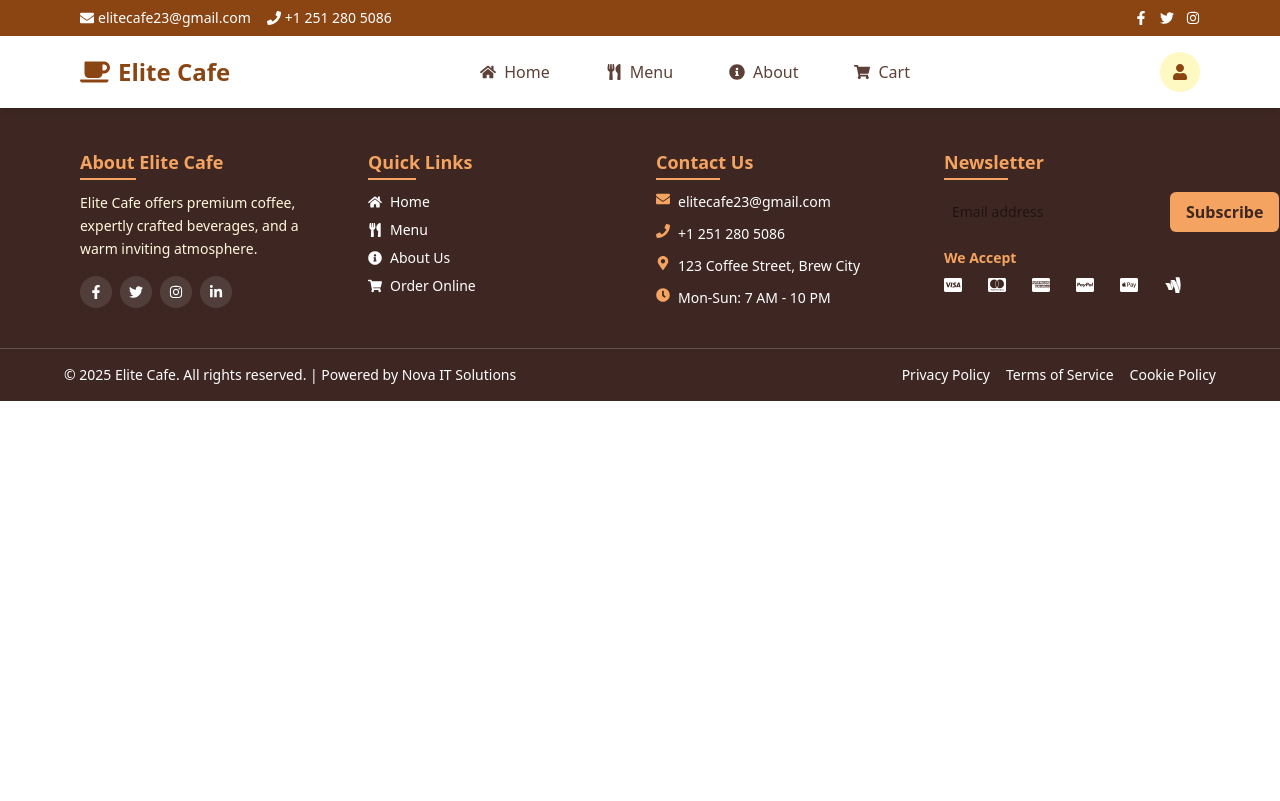
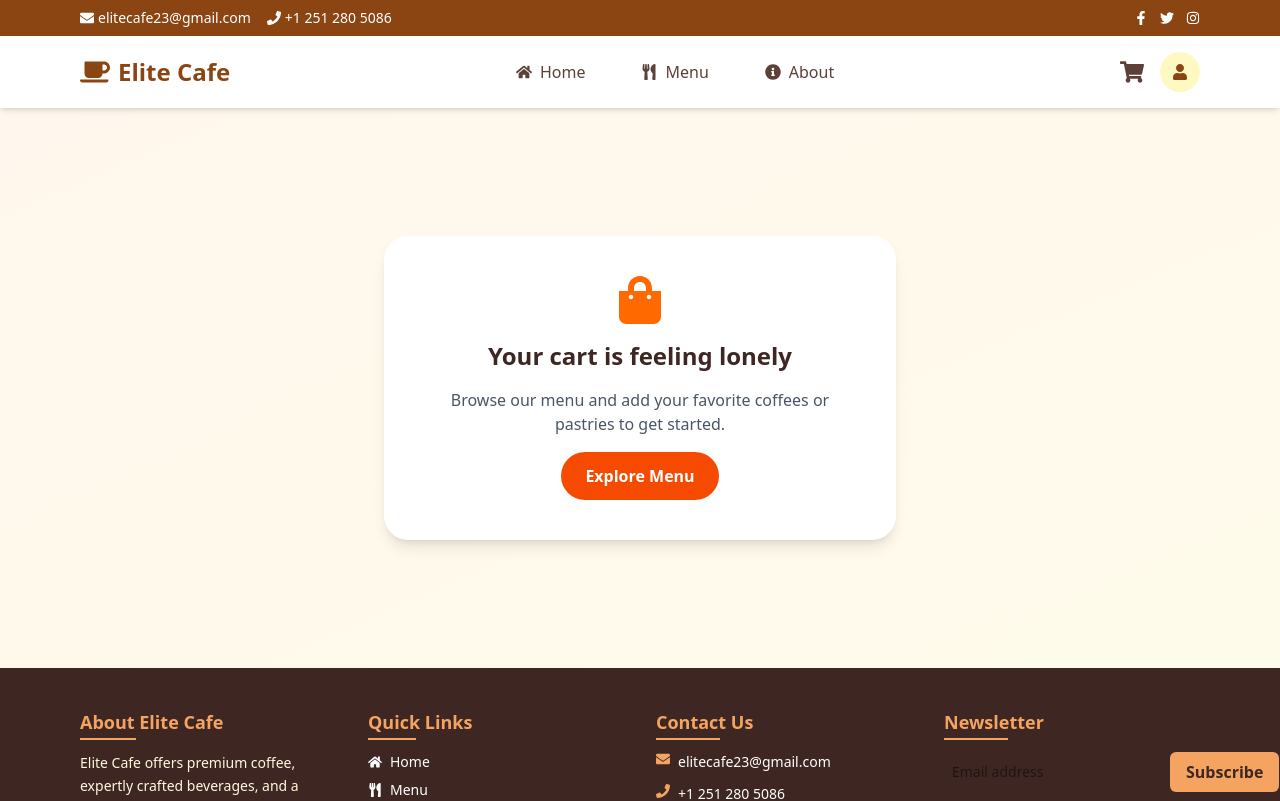
Before and after one commit to Abhishek-sard/cafe-website, a React (Vite) app in the folder client/: page /cart in a window 1280 px wide. Shown: the top 801 px of the page. Built offline with nearby package versions, Linux system fonts and the light colour scheme.

Commit message:
updating

```diff
--- a/client/src/App.jsx
+++ b/client/src/App.jsx
@@ -10,6 +10,7 @@ import MenuPage from "./Components/Menu/MenuPage";
 import AboutUs from "./Components/About/AboutUs";
 import CompanyProfile from "./Components/About/CompanyProfile";
 import Contact from "./Components/About/Contact";
+import CartPage from "./Components/Cart/CartPage.jsx";
 
 function HomePage() {
   return (
@@ -50,6 +51,7 @@ const App = () => {
         <Route path="/about" element={<AboutPage />} />
         <Route path="/CompanyProfile" element={<CompanyProfile />} />
         <Route path="/contact" element={<Contact />} />
+        <Route path="/cart" element={<CartPage />} />
       </Routes>
       <Footer />
     </Router>
--- a/client/src/Components/Cart/CartContext.jsx
+++ b/client/src/Components/Cart/CartContext.jsx
@@ -1,29 +1,42 @@
-import React, { createContext, useContext, useMemo, useState } from "react";
+import React, {
+  createContext,
+  useContext,
+  useEffect,
+  useMemo,
+  useState,
+} from "react";
 
-const CartContext = createContext({
-  items: {},
-  cartCount: 0,
-  cartTotal: 0,
-  cartList: [],
-  addToCart: () => {},
-  updateQuantity: () => {},
-  removeFromCart: () => {},
-  clearCart: () => {},
-});
+const CartContext = createContext(null);
+const STORAGE_KEY = "eliteCafeCart";
 
 export const CartProvider = ({ children }) => {
-  const [items, setItems] = useState({});
+  const [items, setItems] = useState(() => {
+    try {
+      const cached = localStorage.getItem(STORAGE_KEY);
+      return cached ? JSON.parse(cached) : {};
+    } catch (err) {
+      console.warn("Failed to parse cart cache", err);
+      return {};
+    }
+  });
 
-  const addToCart = (product) => {
+  useEffect(() => {
+    localStorage.setItem(STORAGE_KEY, JSON.stringify(items));
+  }, [items]);
+
+  const addToCart = (product, quantity = 1) => {
     if (!product?.id) return;
-
     setItems((prev) => {
       const existing = prev[product.id];
-      const nextQuantity = existing ? existing.quantity + 1 : 1;
+      const nextQuantity = (existing?.quantity || 0) + quantity;
       return {
         ...prev,
         [product.id]: {
-          ...product,
+          id: product.id,
+          name: product.name,
+          price: product.price,
+          description: product.description,
+          image: product.image,
           quantity: nextQuantity,
         },
       };
@@ -32,17 +45,16 @@ export const CartProvider = ({ children }) => {
 
   const updateQuantity = (productId, quantity) => {
     setItems((prev) => {
+      if (!prev[productId]) return prev;
       if (quantity <= 0) {
         const clone = { ...prev };
         delete clone[productId];
         return clone;
       }
-      const existing = prev[productId];
-      if (!existing) return prev;
       return {
         ...prev,
         [productId]: {
-          ...existing,
+          ...prev[productId],
           quantity,
         },
       };
@@ -51,6 +63,7 @@ export const CartProvider = ({ children }) => {
 
   const removeFromCart = (productId) => {
     setItems((prev) => {
+      if (!prev[productId]) return prev;
       const clone = { ...prev };
       delete clone[productId];
       return clone;
@@ -67,7 +80,11 @@ export const CartProvider = ({ children }) => {
   );
 
   const cartTotal = useMemo(
-    () => cartList.reduce((total, item) => total + item.price * item.quantity, 0),
+    () =>
+      cartList.reduce(
+        (total, item) => total + item.quantity * (item.price || 0),
+        0
+      ),
     [cartList]
   );
 
--- /dev/null
+++ b/client/src/Components/Cart/CartPage.jsx
@@ -0,0 +1,151 @@
+import React from "react";
+import { FaMinus, FaPlus, FaTrashAlt, FaShoppingBag } from "react-icons/fa";
+import { Link } from "react-router-dom";
+import { useCart } from "./CartContext.jsx";
+
+const CartPage = () => {
+  const {
+    cartList,
+    cartCount,
+    cartTotal,
+    updateQuantity,
+    removeFromCart,
+    clearCart,
+  } = useCart();
+
+  if (cartList.length === 0) {
+    return (
+      <section className="min-h-[70vh] bg-gradient-to-br from-orange-50 to-amber-50 flex flex-col items-center justify-center text-center px-4">
+        <div className="bg-white shadow-lg rounded-3xl p-10 max-w-lg w-full space-y-4">
+          <FaShoppingBag className="text-5xl text-orange-500 mx-auto" />
+          <h2 className="text-2xl font-bold text-[#3E2723]">
+            Your cart is feeling lonely
+          </h2>
+          <p className="text-gray-600">
+            Browse our menu and add your favorite coffees or pastries to get
+            started.
+          </p>
+          <Link
+            to="/menu"
+            className="inline-flex justify-center bg-orange-600 text-white px-6 py-3 rounded-full font-semibold hover:bg-orange-700 transition"
+          >
+            Explore Menu
+          </Link>
+        </div>
+      </section>
+    );
+  }
+
+  return (
+    <section className="bg-gradient-to-br from-orange-50 via-white to-amber-50 py-12 px-4">
+      <div className="max-w-5xl mx-auto space-y-8">
+        <header className="text-center space-y-2">
+          <p className="text-sm uppercase tracking-[0.3em] text-orange-500">
+            Cart Overview
+          </p>
+          <h1 className="text-3xl md:text-4xl font-bold text-[#3E2723]">
+            Ready to Checkout
+          </h1>
+          <p className="text-gray-600">
+            You have {cartCount} item{cartCount > 1 ? "s" : ""} in your cart
+            totalling ${cartTotal.toFixed(2)}.
+          </p>
+        </header>
+
+        <div className="grid gap-6 lg:grid-cols-[2fr_1fr]">
+          <div className="space-y-4">
+            {cartList.map((item) => (
+              <div
+                key={item.id}
+                className="bg-white p-4 rounded-2xl shadow flex flex-col md:flex-row md:items-center gap-4 border border-orange-100"
+              >
+                <div className="flex-1">
+                  <h3 className="text-lg font-semibold text-[#3E2723]">
+                    {item.name}
+                  </h3>
+                  <p className="text-sm text-gray-500 line-clamp-2">
+                    {item.description}
+                  </p>
+                </div>
+                <div className="flex items-center gap-4">
+                  <div className="flex items-center gap-2">
+                    <button
+                      className="w-8 h-8 rounded-full border border-gray-200 flex items-center justify-center text-gray-600 hover:text-orange-600"
+                      onClick={() =>
+                        updateQuantity(item.id, item.quantity - 1)
+                      }
+                    >
+                      <FaMinus size={12} />
+                    </button>
+                    <span className="w-10 text-center font-semibold text-[#3E2723]">
+                      {item.quantity}
+                    </span>
+                    <button
+                      className="w-8 h-8 rounded-full border border-gray-200 flex items-center justify-center text-gray-600 hover:text-orange-600"
+                      onClick={() =>
+                        updateQuantity(item.id, item.quantity + 1)
+                      }
+                    >
+                      <FaPlus size={12} />
+                    </button>
+                  </div>
+                  <div className="text-right">
+                    <p className="font-semibold text-[#3E2723]">
+                      ${(item.price * item.quantity).toFixed(2)}
+                    </p>
+                    <p className="text-xs text-gray-500">
+                      ${item.price.toFixed(2)} each
+                    </p>
+                  </div>
+                  <button
+                    className="text-red-500 hover:text-red-600"
+                    onClick={() => removeFromCart(item.id)}
+                    aria-label={`Remove ${item.name}`}
+                  >
+                    <FaTrashAlt />
+                  </button>
+                </div>
+              </div>
+            ))}
+          </div>
+
+          <aside className="bg-white rounded-2xl shadow-lg p-6 space-y-4 border border-orange-100">
+            <h3 className="text-xl font-semibold text-[#3E2723]">
+              Order Summary
+            </h3>
+            <div className="space-y-2 text-sm text-gray-600">
+              <div className="flex justify-between">
+                <span>Subtotal</span>
+                <span>${cartTotal.toFixed(2)}</span>
+              </div>
+              <div className="flex justify-between">
+                <span>Tax (5%)</span>
+                <span>${(cartTotal * 0.05).toFixed(2)}</span>
+              </div>
+              <div className="flex justify-between font-semibold text-[#3E2723] text-base pt-2 border-t border-gray-100">
+                <span>Total</span>
+                <span>${(cartTotal * 1.05).toFixed(2)}</span>
+              </div>
+            </div>
+
+            <button
+              onClick={clearCart}
+              className="w-full text-sm text-red-500 hover:text-red-600 underline"
+            >
+              Clear Cart
+            </button>
+
+            <button className="w-full bg-orange-600 hover:bg-orange-700 text-white py-3 rounded-full font-semibold transition">
+              Proceed to Checkout
+            </button>
+            <p className="text-xs text-gray-400 text-center">
+              * Secure checkout supports cards, wallets and PayPal.
+            </p>
+          </aside>
+        </div>
+      </div>
+    </section>
+  );
+};
+
+export default CartPage;
--- a/client/src/Components/Menu/MenuPage.jsx
+++ b/client/src/Components/Menu/MenuPage.jsx
@@ -1,13 +1,23 @@
 import React, { useState } from "react";
-import { FaSearch, FaFilter, FaPlus, FaCheck, FaStar, FaFire } from "react-icons/fa";
+import {
+  FaSearch,
+  FaFilter,
+  FaPlus,
+  FaCheck,
+  FaStar,
+  FaFire,
+} from "react-icons/fa";
 import { useCart } from "../Cart/CartContext.jsx";
+import { useNavigate } from "react-router-dom";
 
 const MenuPage = () => {
   const [activeCategory, setActiveCategory] = useState("all");
   const [searchTerm, setSearchTerm] = useState("");
+  const [sortBy, setSortBy] = useState("popular");
   const [addedItems, setAddedItems] = useState({});
-  const [sortBy, setSortBy] = useState("popular");
-  const { addToCart, items: cartMap, cartCount, cartTotal } = useCart();
+  const navigate = useNavigate();
+  const { cartCount, cartTotal, addToCart, items: cartMap } = useCart();
+
 
   const menuCategories = [
     { id: "all", label: "All Items", icon: "☕" },
@@ -18,6 +28,21 @@ const MenuPage = () => {
     { id: "pastry", label: "Pastries", icon: "🥐" },
     { id: "special", label: "Specialty", icon: "⭐" },
   ];
+
+  const handleAddToCart = (item) => {
+    addToCart({
+      id: item.id,
+      name: item.name,
+      price: item.price,
+      description: item.description,
+      image: item.image,
+    });
+    setAddedItems((prev) => ({ ...prev, [item.id]: true }));
+    setTimeout(
+      () => setAddedItems((prev) => ({ ...prev, [item.id]: false })),
+      900
+    );
+  };
 
   const menuItems = [
     // Espresso Category
@@ -231,20 +256,6 @@ const MenuPage = () => {
     },
   ];
 
-  const handleAddToCart = (item) => {
-    addToCart(item);
-    setAddedItems((prev) => ({
-      ...prev,
-      [item.id]: true,
-    }));
-    setTimeout(() => {
-      setAddedItems((prev) => ({
-        ...prev,
-        [item.id]: false,
-      }));
-    }, 1000);
-  };
-
   const filteredItems = menuItems.filter(item => {
     const matchesCategory = activeCategory === "all" || item.category === activeCategory;
     const matchesSearch = item.name.toLowerCase().includes(searchTerm.toLowerCase()) ||
@@ -437,13 +448,16 @@ const MenuPage = () => {
             cartCount > 0 ? "bg-orange-600 hover:bg-orange-700" : "bg-gray-400"
           } text-white px-6 py-3 rounded-full shadow-lg font-semibold flex items-center gap-3 transition-all transform hover:scale-105`}
           disabled={cartCount === 0}
+          onClick={() => cartCount > 0 && navigate("/cart")}
         >
           <span>{cartCount > 0 ? "View Cart" : "Cart Empty"}</span>
           <span className="bg-white text-orange-600 rounded-full min-w-8 h-8 flex items-center justify-center text-sm font-bold px-2">
             {cartCount}
           </span>
           {cartCount > 0 && (
-            <span className="text-sm font-normal">(${cartTotal.toFixed(2)})</span>
+            <span className="text-sm font-normal">
+              (${cartTotal.toFixed(2)})
+            </span>
           )}
         </button>
       </div>
--- a/client/src/Navbar.jsx
+++ b/client/src/Navbar.jsx
@@ -13,7 +13,7 @@ import {
   FaPhone,
   FaFacebookF,
   FaTwitter,
-  FaInstagram
+  FaInstagram,
 } from "react-icons/fa";
 import { useCart } from "./Components/Cart/CartContext.jsx";
 
@@ -100,21 +100,22 @@ const Navbar = () => {
               )}
             </li>
 
-            {/* Cart */}
-            <li>
-              <Link to="/cart" className="relative flex items-center gap-2 text-[#5D4037] hover:text-[#8B4513] hover:bg-yellow-100 px-4 py-2 rounded-md">
-                <FaShoppingCart /> Cart
-                {cartCount > 0 && (
-                  <span className="absolute -top-2 -right-2 bg-yellow-500 text-[#3E2723] text-xs rounded-full px-2 font-bold">
-                    {cartCount}
-                  </span>
-                )}
-              </Link>
-            </li>
+
           </ul>
 
           {/* Icons + Mobile Menu Button */}
           <div className="flex items-center gap-4">
+            <Link
+              to="/cart"
+              className="relative text-[#5D4037] hover:text-[#8B4513]"
+            >
+              <FaShoppingCart className="text-2xl" />
+              {cartCount > 0 && (
+                <span className="absolute -top-2 -right-2 bg-orange-500 text-white text-xs rounded-full px-2">
+                  {cartCount}
+                </span>
+              )}
+            </Link>
             <Link to="/account" className="w-10 h-10 bg-yellow-100 flex items-center justify-center rounded-full text-[#8B4513] hover:bg-[#8B4513] hover:text-white">
               <FaUser />
             </Link>
@@ -154,6 +155,11 @@ const Navbar = () => {
 
             <Link to="/cart" className="flex items-center gap-2 py-2">
               <FaShoppingCart /> Cart
+              {cartCount > 0 && (
+                <span className="ml-auto bg-orange-500 text-white text-xs rounded-full px-2">
+                  {cartCount}
+                </span>
+              )}
             </Link>
             <Link to="/account" className="flex items-center gap-2 py-2">
               <FaUser /> Account
```
